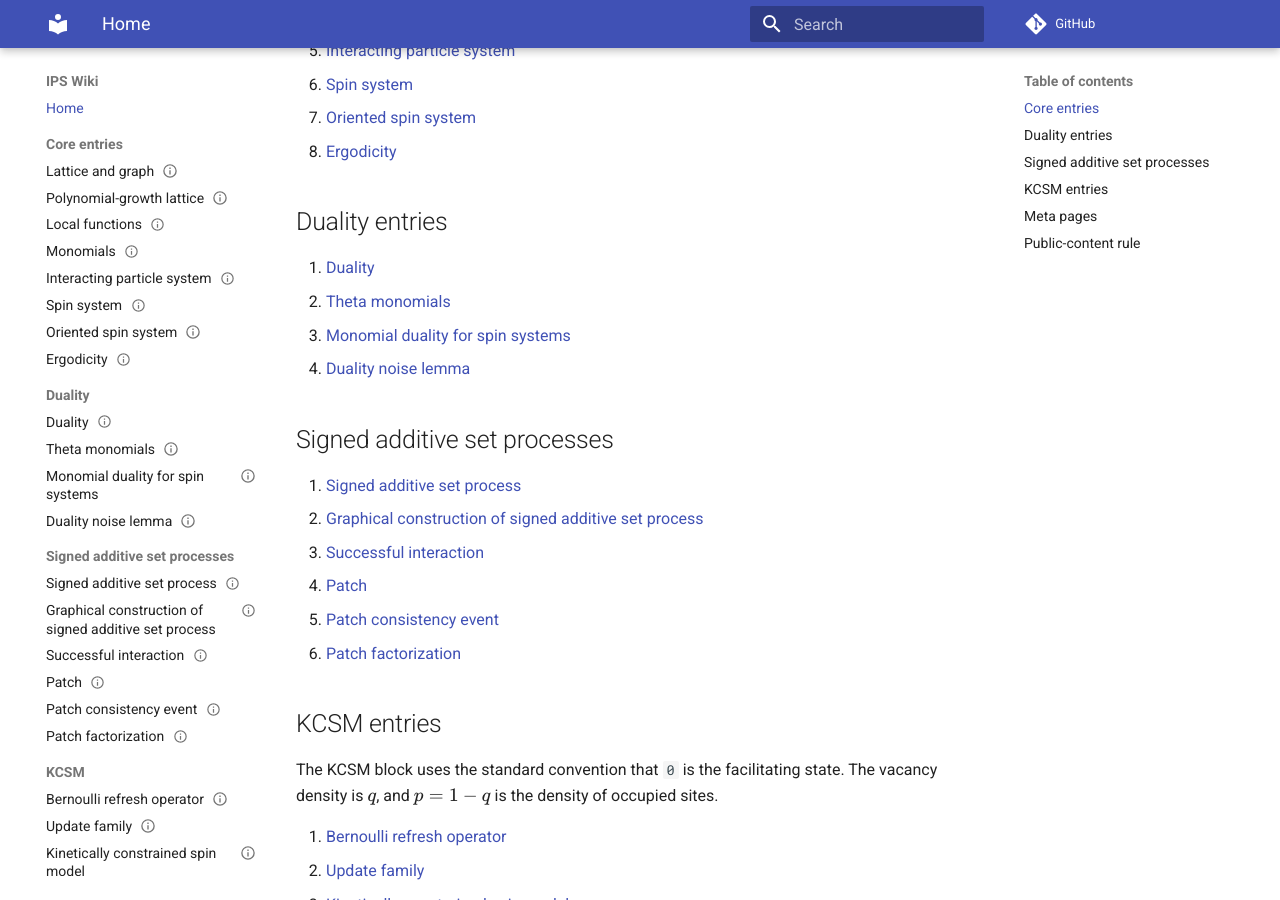
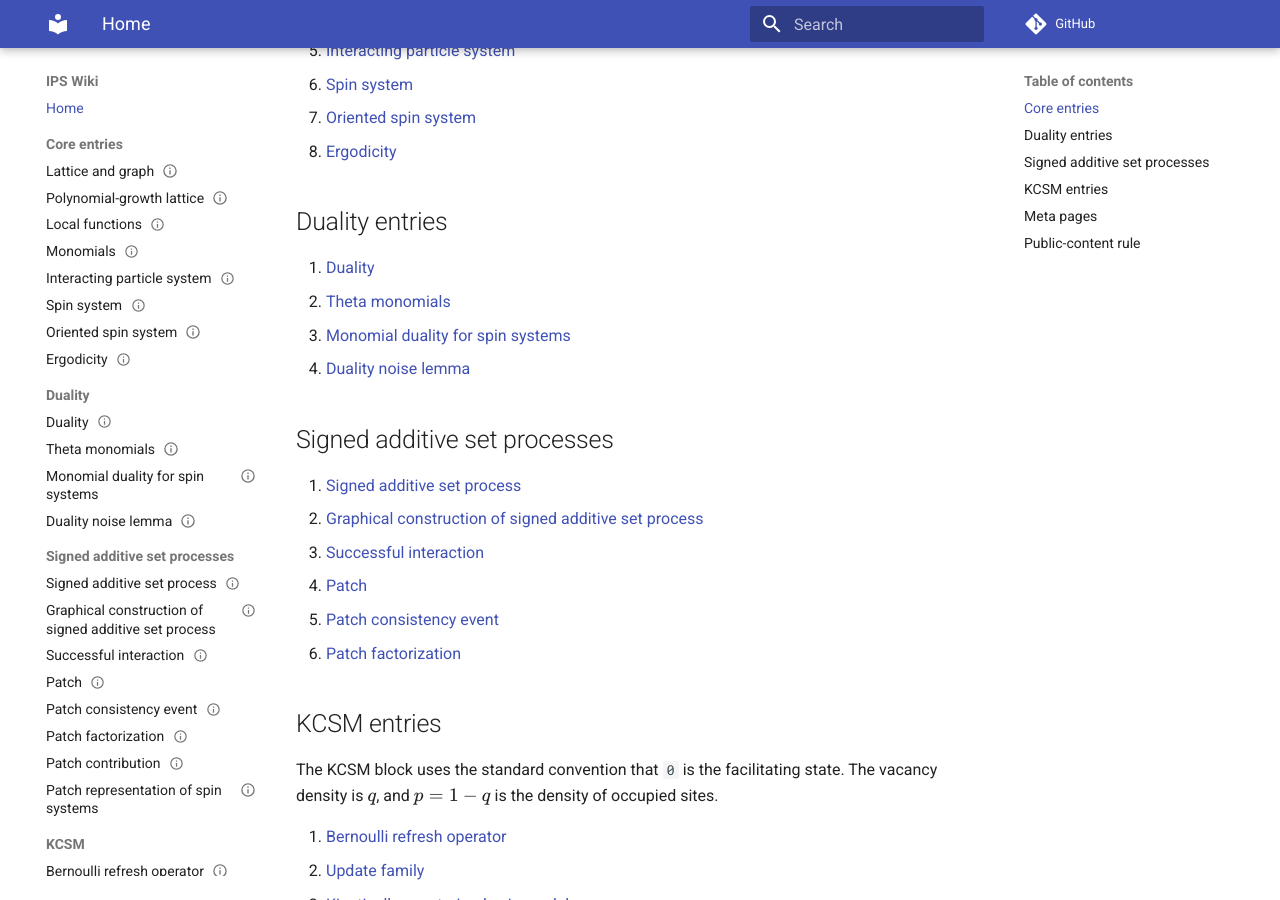
Before and after one commit to maciejgluchowski86-beep/ips-wiki, an MkDocs documentation site: the page built from docs/index.md, in a window 1280 px wide and 900 px high, scrolled down 527 px. Built offline with MkDocs 1.6.1 and Material for MkDocs 9.7.7, drawn with Linux system fonts in a browser that asks for light colours; comment, search, counter and statistics services are not loaded.

Commit message:
add patch contribution pages to nav

```diff
--- a/mkdocs.yml
+++ b/mkdocs.yml
@@ -40,6 +40,8 @@ nav:
       - Patch: entries/patch.md
       - Patch consistency event: entries/patch-consistency-event.md
       - Patch factorization: entries/patch-factorization.md
+      - Patch contribution: entries/patch-contribution.md
+      - Patch representation of spin systems: entries/patch-representation-of-spin-systems.md
   - KCSM:
       - Bernoulli refresh operator: entries/bernoulli-refresh-operator.md
       - Update family: entries/update-family.md
```
